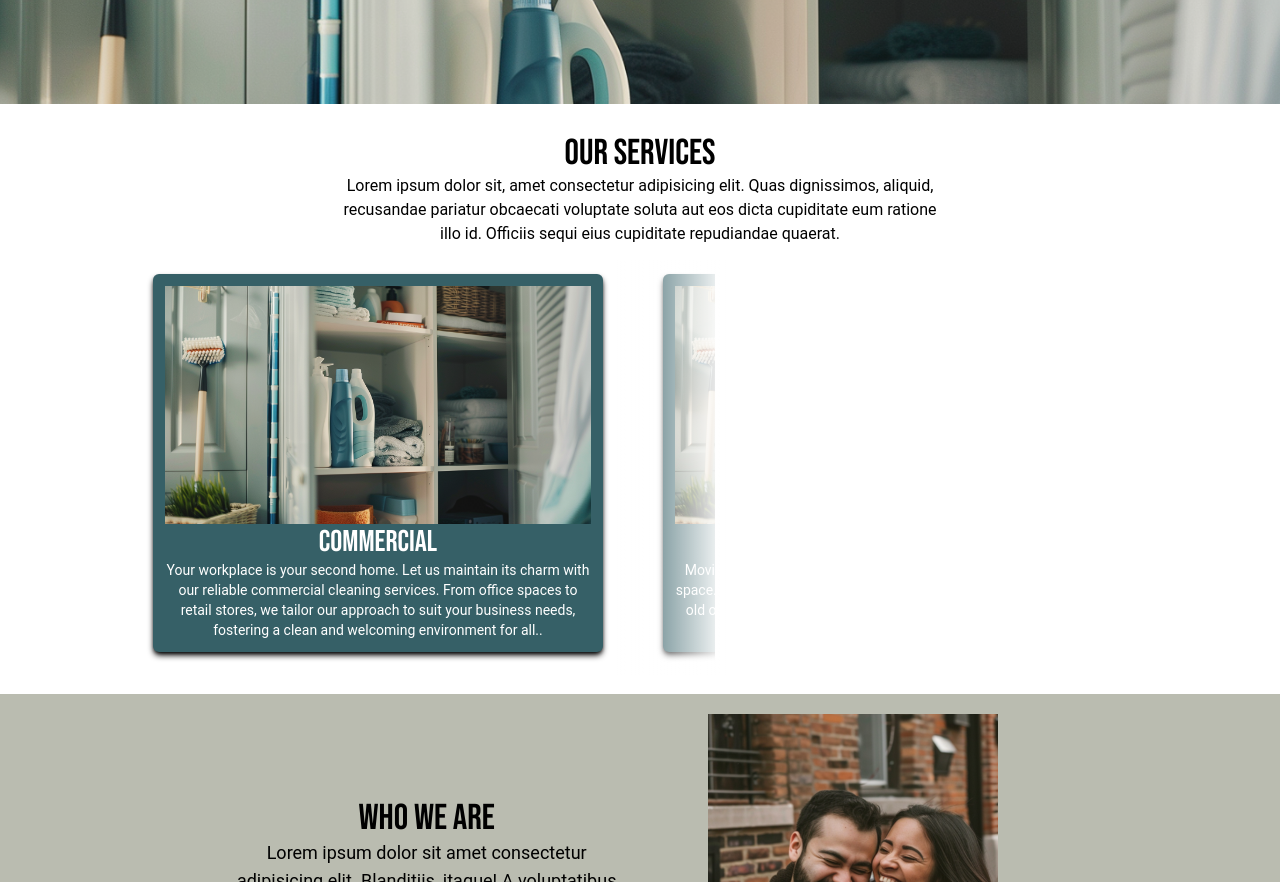
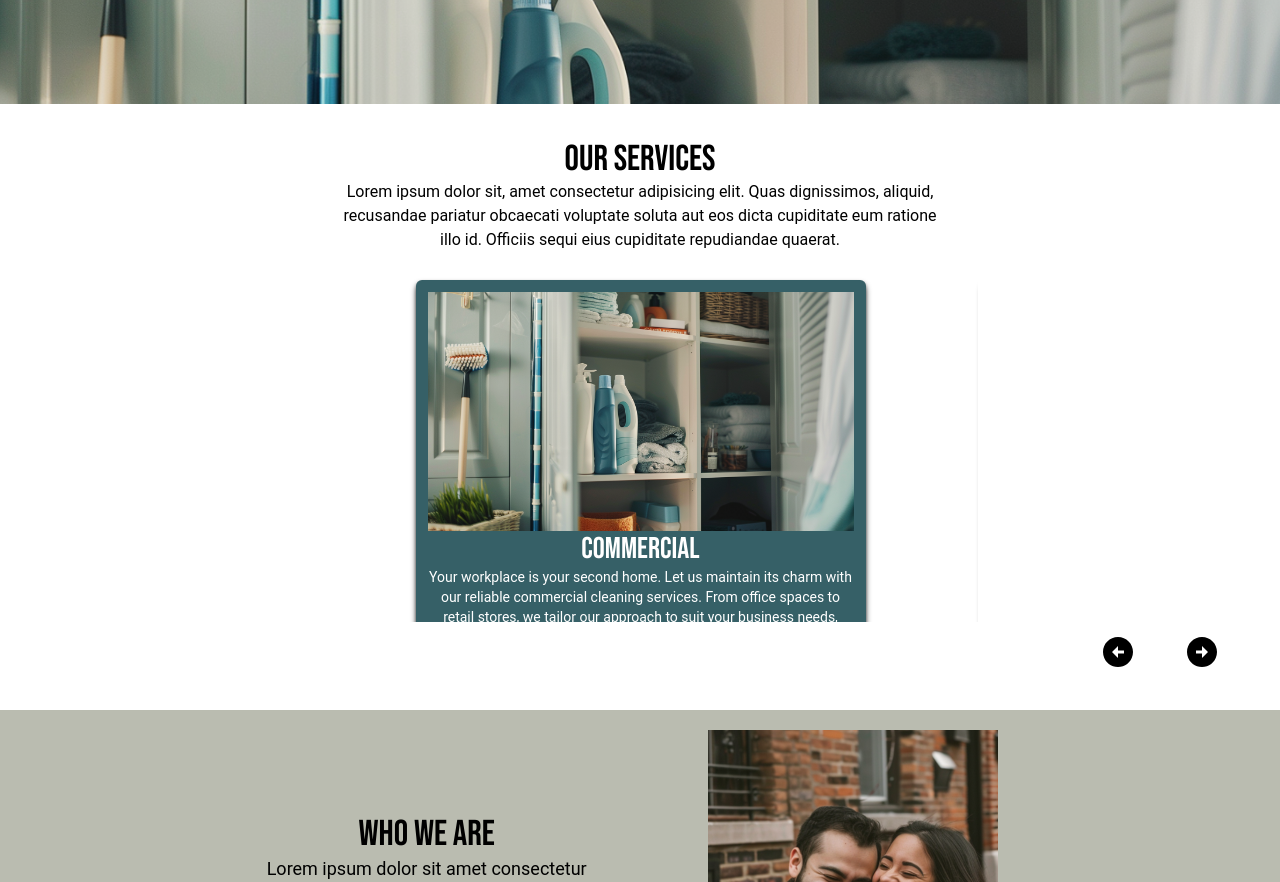
Before and after one commit to erreyonj/redeemer-cln, a React (Vite) app: page / in a window 1280 px wide. Shown: the part 360-1242 px from the top of the page. Built offline with nearby package versions, Linux system fonts and the light colour scheme.

Commit message:
further page styling

```diff
--- a/src/App.jsx
+++ b/src/App.jsx
@@ -8,6 +8,7 @@ import MainLayout from './layouts/MainLayout'
 import AboutPg from './pages/AboutPg'
 import ContactPg from './pages/ContactPg'
 import GalleryPg from './pages/GalleryPg'
+import AdminPg from './pages/AdminPg'
 
 
 
@@ -19,6 +20,7 @@ const router = createBrowserRouter(
       <Route path='/About' element={ <AboutPg/> }/>
       <Route path='/Gallery' element={ <GalleryPg/> }/>
       <Route path='/Contact' element={ <ContactPg/> }/>
+      <Route path='/Admin' element={ <AdminPg/> }/>
     </Route>
   )
 )
--- a/src/components/Header.jsx
+++ b/src/components/Header.jsx
@@ -23,7 +23,7 @@ const Header = () => {
 
     //Component Style
     const highlite = () => `bg-[#3B443F] shadow-inner shadow-zinc-900  duration-300`
-    const lightable = () => `shadow-none transition-all hover:bg-[#3B443F] hover:shadow-inner hover:shadow-zinc-900  duration-300`
+    const lightable = () => `shadow-none transition-all hover:bg-[#3B443F] hover:shadow-inner hover:shadow-zinc-900 duration-300`
 
 
   return (
--- a/src/components/ServiceCard.jsx
+++ b/src/components/ServiceCard.jsx
@@ -1,5 +1,6 @@
 import plchldr from '../assets/cleancloset1.png'
 import { useLocation } from 'react-router-dom'
+
 
 
 
@@ -11,7 +12,7 @@ const ServiceCard = ({title, description}) => {
   const currentPage = `${pathname}`
 
   return (
-    <div id={title} className="w-[285px] lg:w-[450px] md:w-96 p-3 flex-shrink-0 shadow-md shadow-black bg-[#366067] rounded-md *:text-white snap-center md:last:animate-none md:first:ml-32 md:mx-5">
+    <div id={title} className="w-[450px] h-[375px] lg:w-[450px] md:w-96 p-3 flex-shrink-0 shadow-md shadow-black bg-[#366067] rounded-md *:text-white snap-center md:last:animate-none md:first:ml-32">
         <img src={plchldr} alt="placeholder"/>
         <h2 className='text-3xl font-bebas mx-auto w-1/2 text-center'>{title}</h2>
         <p className='text-xs md:text-sm text-center'>{description}.</p>
--- a/src/components/Services.jsx
+++ b/src/components/Services.jsx
@@ -1,5 +1,7 @@
 import ServiceCard from './ServiceCard'
 import { useLocation } from 'react-router-dom'
+import { MdArrowCircleRight } from "react-icons/md";
+import { MdArrowCircleLeft } from "react-icons/md";
 
 const Services = (isPage) => {
     // Component Data
@@ -19,7 +21,7 @@ const Services = (isPage) => {
     // Component Styling
     // optional tailwind classes if this component is embed level or landing page level
     const pageClass = 'h-[450px] mt-20 flex flex-row place-content-center lg:mx- xl:h-[750px]'
-    const notPageClass = 'h-[500px] lg:h-[550px] flex flex-col place-content-center md:my-5 lg:mx-10'
+    const notPageClass = 'h-[520px] lg:h-[550px] flex flex-col place-content-center my-7 lg:mx-10'
     // returns a tailwind class for ordering elements on a page
     const second = () => 'order-2'
     const first = () => 'order-1'
@@ -39,10 +41,14 @@ const Services = (isPage) => {
 
             <p className="hidden md:block lg:w-1/2 md:mx-auto text-center">Lorem ipsum dolor sit, amet consectetur adipisicing elit. Quas dignissimos, aliquid, recusandae pariatur obcaecati voluptate soluta aut eos dicta cupiditate eum ratione illo id. Officiis sequi eius cupiditate repudiandae quaerat.</p>
         </div>
-        <div id="serviceCards" className={`h-[350px] md:w-[80] lg:w-[675px] md:h-[400px] p-5 ${(currentPage==='Services')&&first()} gap-5 flex flex-row place-content-between overflow-scroll lg:flex-nowrap snap-x *:mx-5  md:h-auto `}> {/* <-- maybe add shadow around cards here? shadow-slate-300 shadow-inner */}
+        <div id="serviceCards" className={`h-[420px] w-[475px] mx-auto lg:w-[675px] md:h-[400px] p-5 ${(currentPage==='Services')&&first()} gap-5 flex flex-row place-content-between lg:flex-nowrap snap-x *:mx-12  md:h-auto overflow-hidden`}> {/* <-- maybe add shadow around cards here? shadow-slate-300 shadow-inner */}
             {ourServices.map((service,i)=><ServiceCard key={i} title={service} description={serviceDescriptions[i]}/>)}
         </div>
-        <div id="screen" className={`hidden xl:block absolute top-[575px] left-[380px] xl:top-[620px] xl:left-[615px] h-[350px] xl:h-[415px]  w-28 bg-gradient-to-l to-transparent from-white`}> </div>
+        <div className='*:text-4xl mr-5 my-3 flex gap-12 self-end'>
+          <button> <MdArrowCircleLeft className='hover:text-5xl trasition-text duration-100'/> </button>
+          <button> <MdArrowCircleRight className='hover:text-5xl trasition-text duration-100'/> </button>
+        </div>
+        {/* <div id="screen" className={`hidden xl:block absolute top-[575px] left-[380px] xl:top-[620px] xl:left-[615px] h-[350px] xl:h-[415px]  w-28 bg-gradient-to-l to-transparent from-white`}> </div> */}
     </section>
   )
 }
--- /dev/null
+++ b/src/pages/AdminPg.jsx
@@ -0,0 +1,13 @@
+
+
+const AdminPg = () => {
+  return (
+    <>
+      <div className="flex flex-col md:flex-row mt-20 h-[1200px]">
+        Login to go here
+      </div>
+    </>
+  )
+}
+
+export default AdminPg
```
